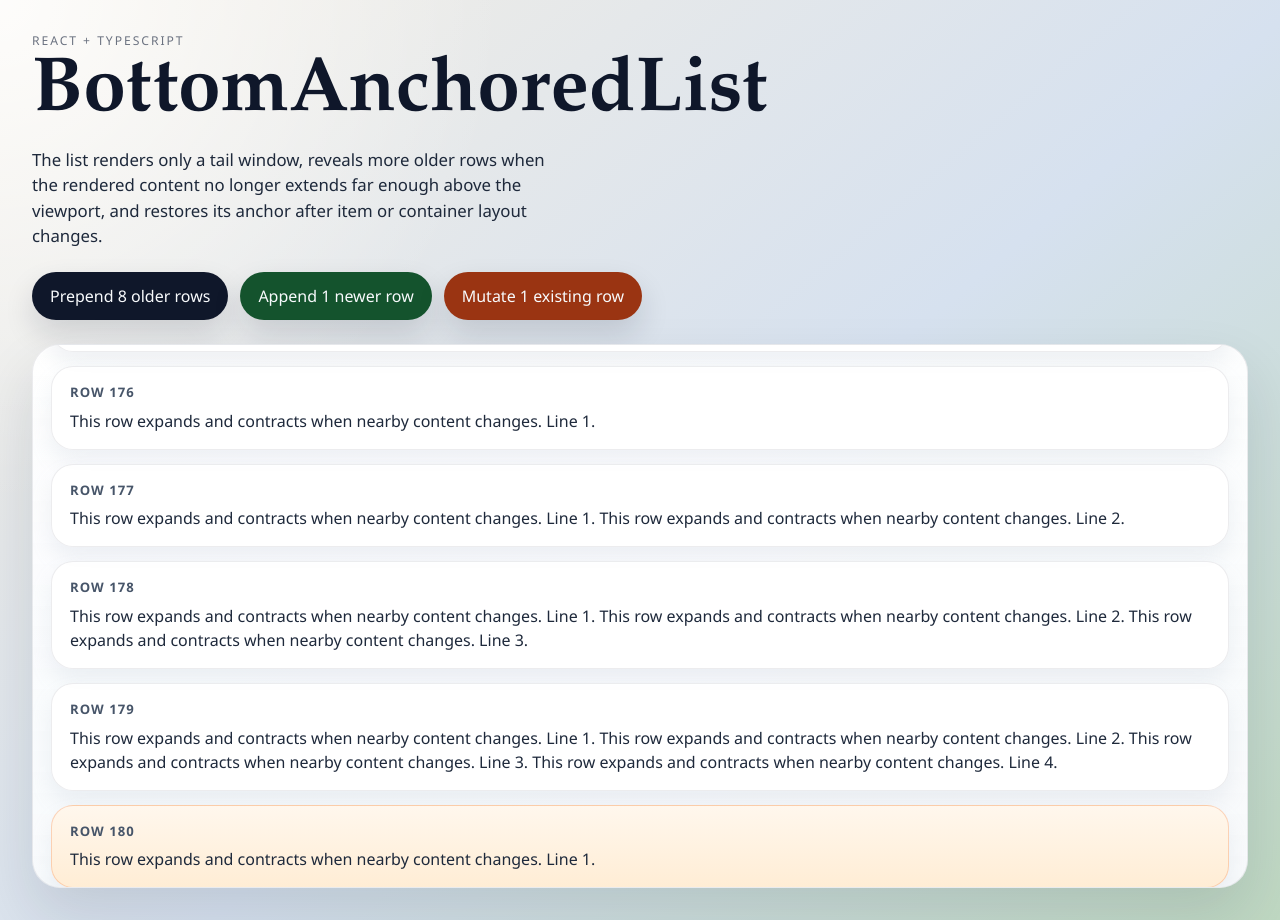
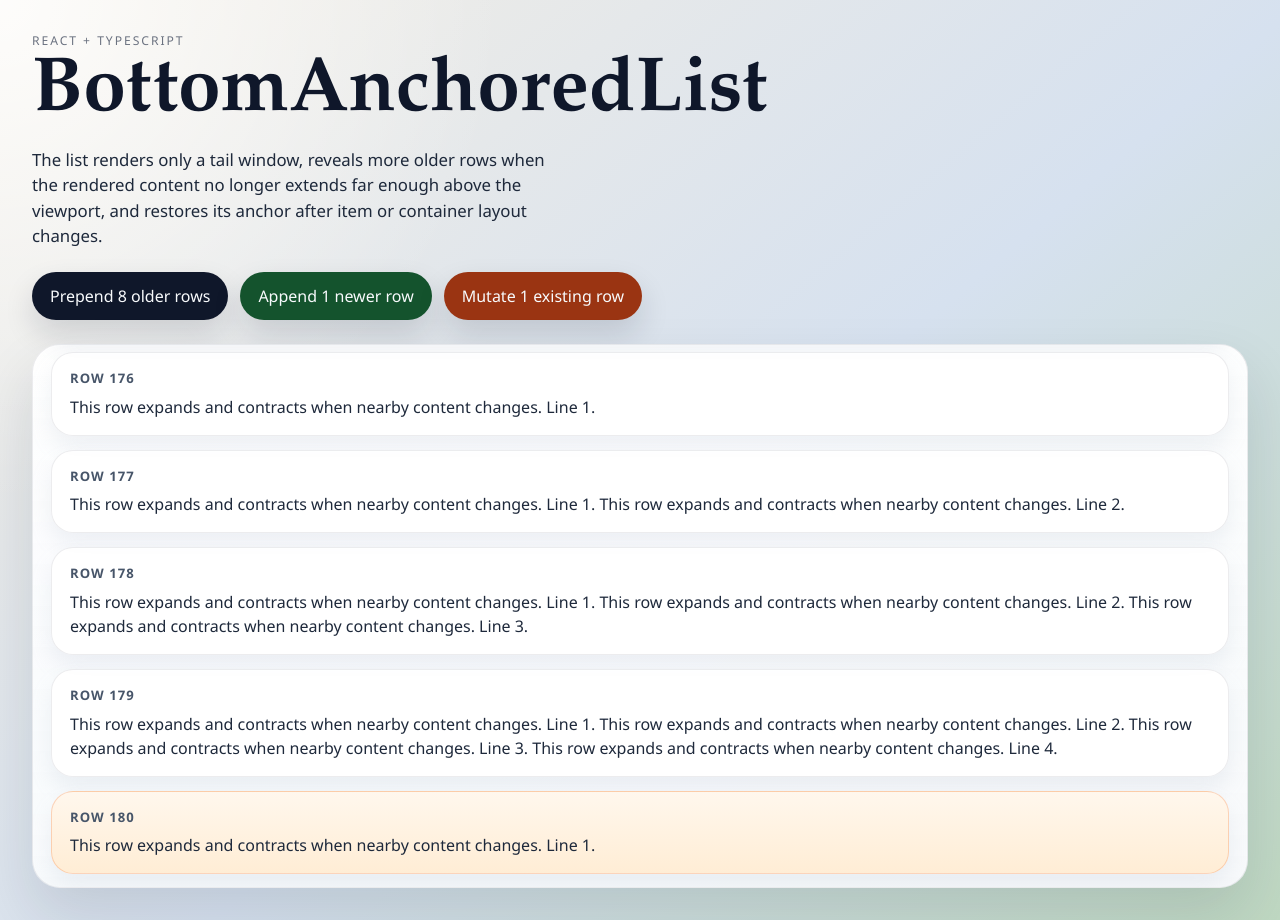
Before and after one commit to warrenfalk/react-bottom-anchored-list, a React (Vite) app: page / in a window 1280 px wide. Built offline with nearby package versions, Linux system fonts and the light colour scheme.

Commit message:
fix tail bottom padding alignment

```diff
--- a/src/styles.css
+++ b/src/styles.css
@@ -131,7 +131,7 @@
   flex: 0 0 auto;
 }
 
-.demo-list__item:not(:first-child) {
+.demo-list__item {
   padding-bottom: 14px;
 }
 
```
